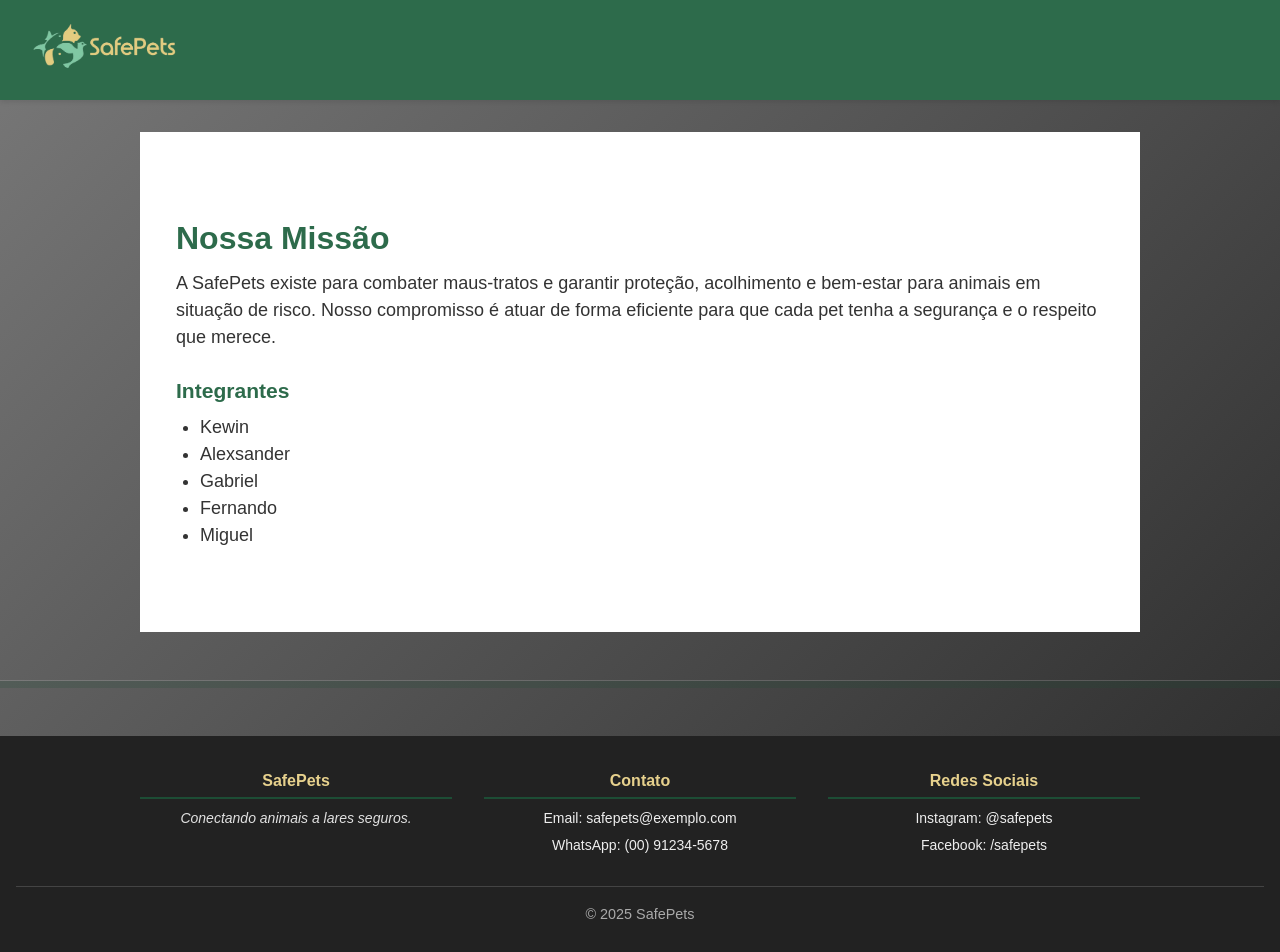
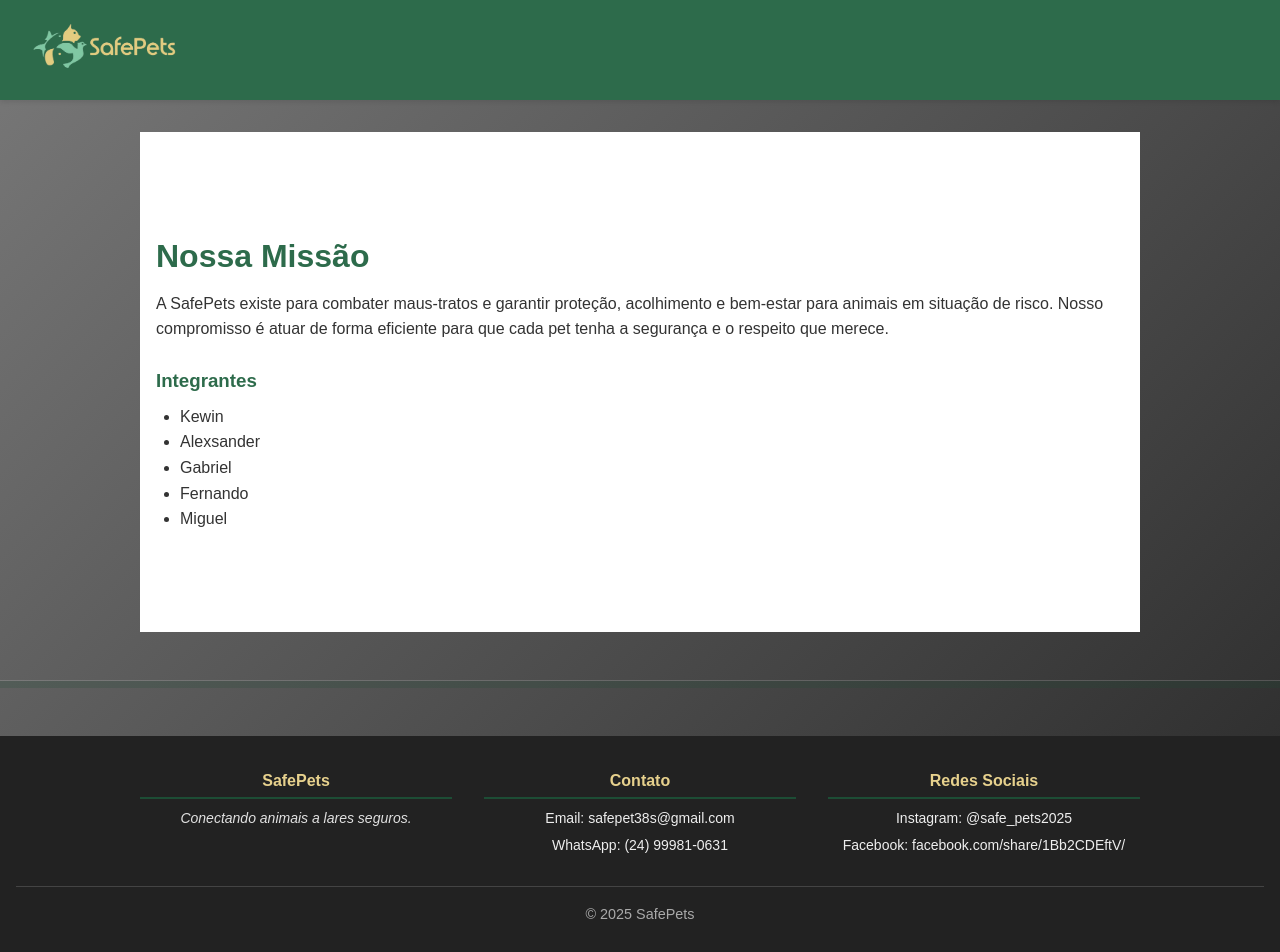
Before and after one commit to SafePets123/SafePetsFront, a React (Vite) app in the folder ReactTCC/: page /saibamais in a window 1280 px wide. Shown: the top 952 px of the page. Built offline with nearby package versions, Linux system fonts and the light colour scheme.

Commit message:
att do saiba mais 2

```diff
--- a/ReactTCC/src/App.tsx
+++ b/ReactTCC/src/App.tsx
@@ -97,13 +97,12 @@ function App() {
           <div className="footer-col">
             <h4>Contato</h4>
             <p>Email: safepets@exemplo.com</p>
-            <p>WhatsApp: (00) 91234-5678</p>
+            <p>WhatsApp: (24) 99981-0631</p>
           </div>
           <div className="footer-col">
             <h4>Redes Sociais</h4>
-            <p>Instagram: @safepets</p>
-            <p>Twitter: /safepets</p>
-            <p>TikTok: @safepets</p>
+            <p>Instagram: @safe_pets2025</p>
+            <p>Facebook: facebook.com/share/1Bb2CDEftV/</p>
           </div>
         </div>
         <div className="footer-line">
--- a/ReactTCC/src/pages/saiba.tsx
+++ b/ReactTCC/src/pages/saiba.tsx
@@ -15,8 +15,8 @@ const SaibaMais: React.FC = () => {
         </div>
       </header>
 
-      <main className="info">
-        <div className="text-info">
+      <main className="saiba">
+        <div className="text-info2">
           <h2>Nossa Missão</h2>
           <p>
           A SafePets existe para combater maus-tratos e garantir proteção,
@@ -44,13 +44,13 @@ const SaibaMais: React.FC = () => {
           </div>
           <div className="footer-col">
             <h4>Contato</h4>
-            <p>Email: safepets@exemplo.com</p>
-            <p>WhatsApp: (00) 91234-5678</p>
+            <p>Email: safepet38s@gmail.com</p>
+            <p>WhatsApp: (24) 99981-0631</p>
           </div>
           <div className="footer-col">
             <h4>Redes Sociais</h4>
-            <p>Instagram: @safepets</p>
-            <p>Facebook: /safepets</p>
+            <p>Instagram: @safe_pets2025</p>
+            <p>Facebook: facebook.com/share/1Bb2CDEftV/</p>
           </div>
         </div>
         <div className="footer-line">
--- a/ReactTCC/src/saibamais.css
+++ b/ReactTCC/src/saibamais.css
@@ -41,7 +41,7 @@ header {
 
 
 /* Main Info */
-.info {
+.saiba {
   max-width: 1000px;
   margin: 2rem auto;
   padding: 1rem;
@@ -49,24 +49,31 @@ header {
   background: #ffffff;
   height: 500px;
 }
-
-.text-info h2 {
+.info {
+  max-width:800px;
+  margin: 2rem auto;
+  padding: 1rem;
+  animation: fadeIn 1s ease;
+  background: #2d6b4b;;
+  height: 250px;
+}
+.text-info2 h2 {
   font-size: 2rem;
   margin-bottom: 0.5rem;
   color: #2d6b4b;
 }
 
-.text-info h3 {
+.text-info2 h3 {
   margin-top: 1.5rem;
   color: #2d6b4b;
 }
 
-.text-info p,
-.text-info ul {
+.text-info2 p,
+.text-info2 ul {
   margin-top: 0.5rem;
 }
 
-.text-info ul {
+.text-info2 ul {
   list-style-type: disc;
   padding-left: 1.5rem;
 }
@@ -130,9 +137,6 @@ header {
   from { opacity: 0; transform: translateY(-30px); }
   to { opacity: 1; transform: translateY(0); }
 }
-.descricao {
+.text-info2 {
   color: #333333; /* coloque aqui a cor que você quiser */
 }
-.text-info {
-  color: #333333; /* coloque aqui a cor que você quiser */
-}
```
